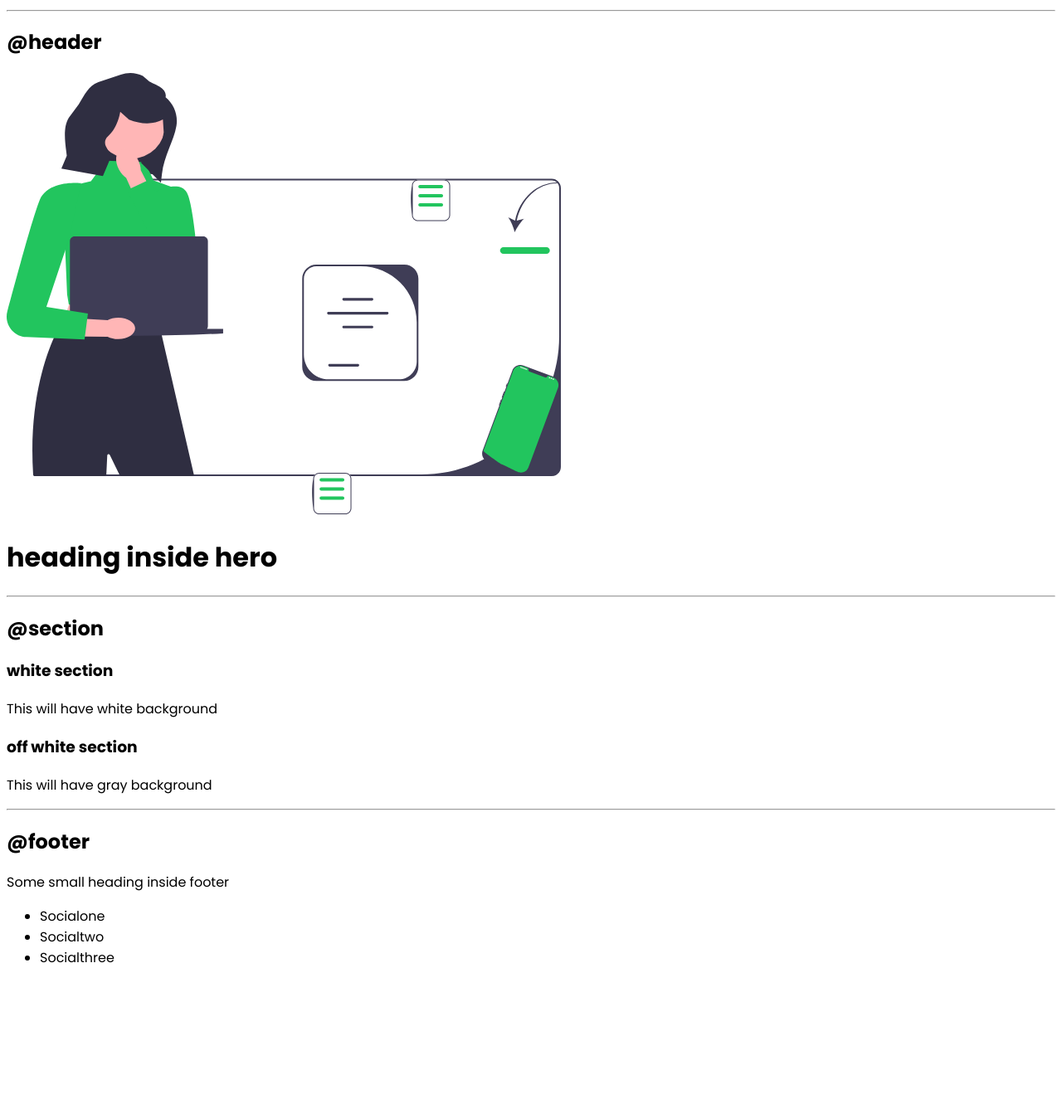
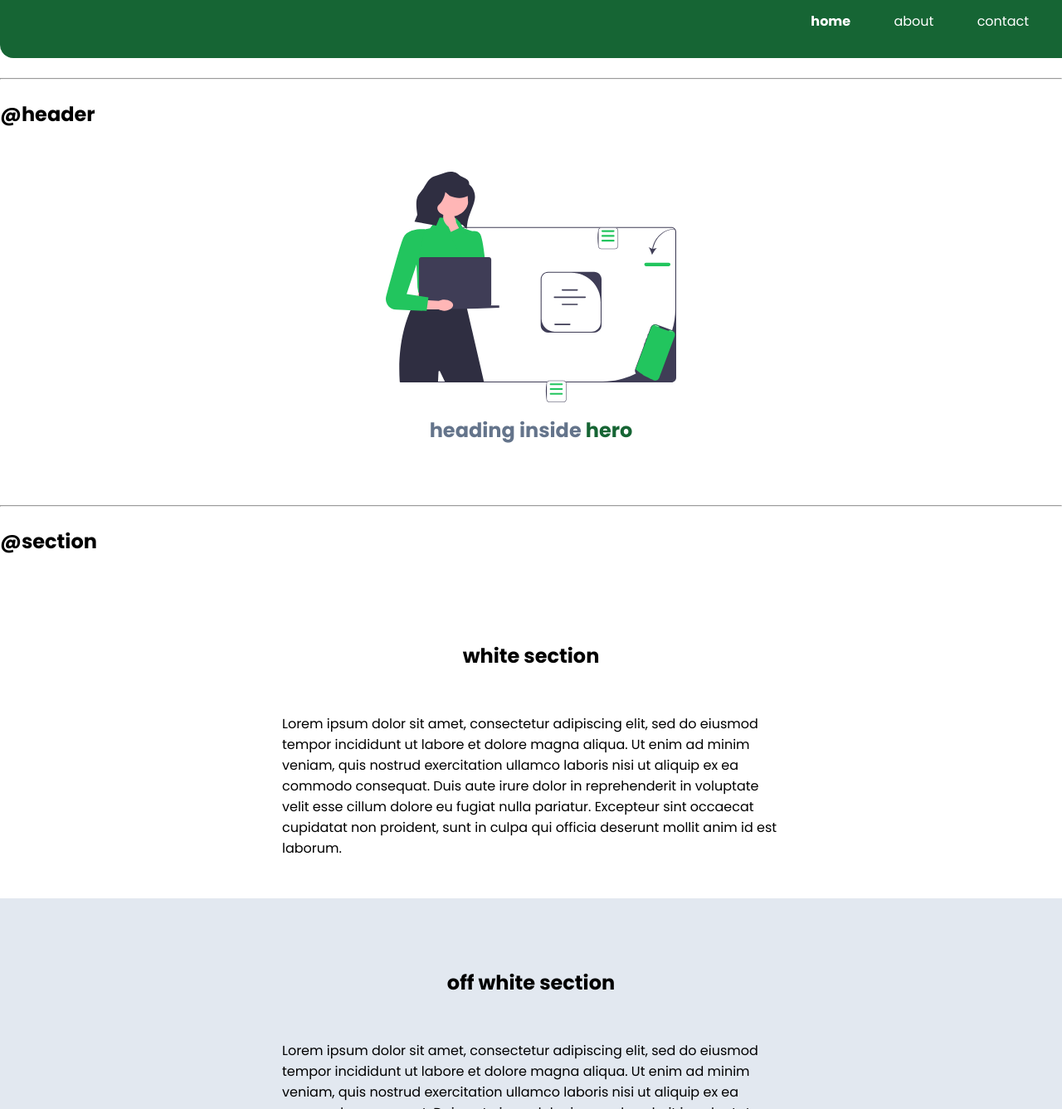
Before and after one commit to nidhi1996/neogcamp-lesson-3, a plain HTML site: page index.html in a window 1280 px wide. Shown: the part 1463-2800 px from the top of the page at 83% size. Before the commit the page ends 2646 px from the top, so only its background shows below. Drawn offline with Linux system fonts and the light colour scheme.

Commit message:
footer done

```diff
--- a/index.html
+++ b/index.html
@@ -1,5 +1,6 @@
 <!DOCTYPE html>
 <html lang="en">
+
 <head>
     <meta charset="UTF-8">
     <meta http-equiv="X-UA-Compatible" content="IE=edge">
@@ -7,9 +8,11 @@
     <title>Componet library</title>
     <link href="style.css" rel="stylesheet">
 </head>
+
 <body>
     <h1> Welcome to Nidhi's component library</h1>
-    <p> I am attending neogcamp and I want to make a library which would make all my projects look good and consistent.</p>
+    <p> I am attending neogcamp and I want to make a library which would make all my projects look good and consistent.
+    </p>
     <hr>
     <h2>@typography</h2>
     <h1>This is the biggest heading.</h1>
@@ -30,17 +33,18 @@
     <hr>
     <h2>@lists</h2>
     <h3>Unordered Lists</h3>
-        <ul>
+    <p>This list will have no bullets</p>
+    <ul class="list-non-bullet">
         <li>Item 1</li>
         <li>Item 2</li>
         <li>Item 3</li>
     </ul>
 
     <h3>Unordered Inline Lists</h3>
-        <ul>
-            <li>Inline Item 1</li>
-            <li>Inline Item 2</li>
-            <li>Inline Item 3</li>
+    <ul class="list-non-bullet">
+        <li class="list-item-inline">Inline Item 1</li>
+        <li class="list-item-inline">Inline Item 2</li>
+        <li class="list-item-inline">Inline Item 3</li>
     </ul>
     <h3>Reversed ordered lists</h3>
     <ol>
@@ -50,42 +54,47 @@
     </ol>
     <hr>
     <h2>@nav</h2>
-        <nav>
-             <div>
+    <nav class="navigation container">
+        <div class="nav-brand">
             iAmAbrand
         </div>
-            <ul>
-                <li><a href="/">home</a></li>
-                <li><a href="/">about</a></li>
-                <li><a href="/">contact</a></li>
+        <ul class="list-non-bullet nav-pills">
+            <li class="list-item-inline"><a href="/" class="link nav-link link-active">home</a></li>
+            <li class="list-item-inline"><a href="/" class="link nav-link">about</a></li>
+            <li class="list-item-inline"><a href="/" class="link nav-link">contact</a></li>
         </ul>
     </nav>
     <hr>
     <h2>@header</h2>
-        <header>
-            <img src="images/hero.svg">
-            <h1>heading inside hero</h1>
+    <header class="hero">
+        <img class="hero-img" src="images/hero.svg">
+        <h1 class="hero-heading">heading inside <span style="color: var(--primary-color);">hero</span></h1>
     </header>
     <hr>
     <h2>@section</h2>
-    <section>
-        <h3>white section</h3>
-        <p>This will have white background</p>
+    <section class="section">
+        <div class="container container-center">
+            <h1>white section</h1>
+            <p>Lorem ipsum dolor sit amet, consectetur adipiscing elit, sed do eiusmod tempor incididunt ut labore et dolore magna aliqua. Ut enim ad minim veniam, quis nostrud exercitation ullamco laboris nisi ut aliquip ex ea commodo consequat. Duis aute irure dolor in reprehenderit in voluptate velit esse cillum dolore eu fugiat nulla pariatur. Excepteur sint occaecat cupidatat non proident, sunt in culpa qui officia deserunt mollit anim id est laborum.</p>
+        </div>
     </section>
-    <section>
-        <h3>off white section</h3>
-        <p>This will have gray background</p>
+    <section class="section ow">
+        <div class="container container-center">
+            <h1>off white section</h1>
+            <p>Lorem ipsum dolor sit amet, consectetur adipiscing elit, sed do eiusmod tempor incididunt ut labore et dolore magna aliqua. Ut enim ad minim veniam, quis nostrud exercitation ullamco laboris nisi ut aliquip ex ea commodo consequat. Duis aute irure dolor in reprehenderit in voluptate velit esse cillum dolore eu fugiat nulla pariatur. Excepteur sint occaecat cupidatat non proident, sunt in culpa qui officia deserunt mollit anim id est laborum.</p>
+        </div>
     </section>
     <hr>
     <h2>@footer</h2>
-    <footer>
-        <div>Some small heading inside footer</div>
-        <ul>
-            <li>Socialone</li>
-            <li>Socialtwo</li>
-            <li>Socialthree</li>
+    <footer class="footer">
+        <div class="footer-header">Some small heading inside footer</div>
+        <ul class="social-links list-non-bullet">
+            <li class="list-item-inline"><a href="/" class="link">Socialone</a></li>
+            <li class="list-item-inline"><a href="/" class="link">Socialtwo</a></li>
+            <li class="list-item-inline"><a href="/" class="link">Socialthree</a></li>
         </ul>
     </footer>
 
 </body>
+
 </html>
--- a/style.css
+++ b/style.css
@@ -1,38 +1,132 @@
 @import url('https://fonts.googleapis.com/css2?family=Poppins:wght@400;500;700&display=swap');
 
-:root{
+:root {
     --primary-color: #166534;
+    --dark-gray: #64748b;
+    --off-white: #e2e8f0;
 }
 
-body{
+
+body {
     font-family: 'Poppins', sans-serif;
+    margin: 0px;
+}
+
+hr {
+    margin: 1.5rem 0rem;
 }
 
 /** container **/
-.container{
+.container {
     padding-left: 1rem;
     padding-right: 1rem;
 }
 
-.container-center{
+.container-center {
     max-width: 600px;
     margin: auto;
 }
 
 /** links **/
-.link{
+.link {
     text-decoration: none;
     padding: 0.5rem 1rem;
 }
 
-.link-primary{
+.link-primary {
     background-color: var(--primary-color);
     border-radius: 0.5rem;
     color: white;
 }
 
-.link-secondary{
+.link-secondary {
     color: var(--primary-color);
     border-radius: 0.5rem;
     border: 1px solid var(--primary-color);
 }
+
+/** lists **/
+
+.list-non-bullet {
+    list-style: none;
+}
+
+.list-item-inline {
+    display: inline;
+    padding: 0rem 0.5rem;
+}
+
+/** navigation **/
+
+.navigation {
+    color: white;
+    background-color: var(--primary-color);
+    padding: 1rem;
+    border-bottom-left-radius: 1rem;
+}
+
+.navigation .nav-pills {
+    text-align: right;
+}
+
+.navigation .nav-brand {
+    font-size: 1.1rem;
+    font-weight: 700;
+}
+
+.nav-link {
+    color: white;
+    align-items: right;
+}
+
+.navigation .link-active {
+    font-weight: 700;
+}
+
+/** header **/
+.hero {
+    padding: 2rem 0rem;
+}
+
+.hero .hero-img {
+    max-width: 350px;
+    display: block;
+    margin: auto;
+}
+
+.hero .hero-heading {
+    font-size: 1.5rem;
+    color: var(--dark-gray);
+    text-align: center;
+}
+
+/** section **/
+.section{
+    padding: 2rem;
+}
+
+.section h1 {
+    text-align: center;
+    padding: 2rem;
+}
+
+.ow{
+    background-color: var(--off-white);
+}
+
+/** footer **/
+.footer{
+    background-color: var(--primary-color);
+    color: white;
+    padding: 2rem 1rem;
+    text-align: center;
+    border-top-right-radius: 1rem;
+}
+
+.footer .link{
+    color: white;
+}
+
+.footer ul{
+    padding-inline-start: 0px;
+}
```
Lines whose indentation alone changed are shown as unchanged.
